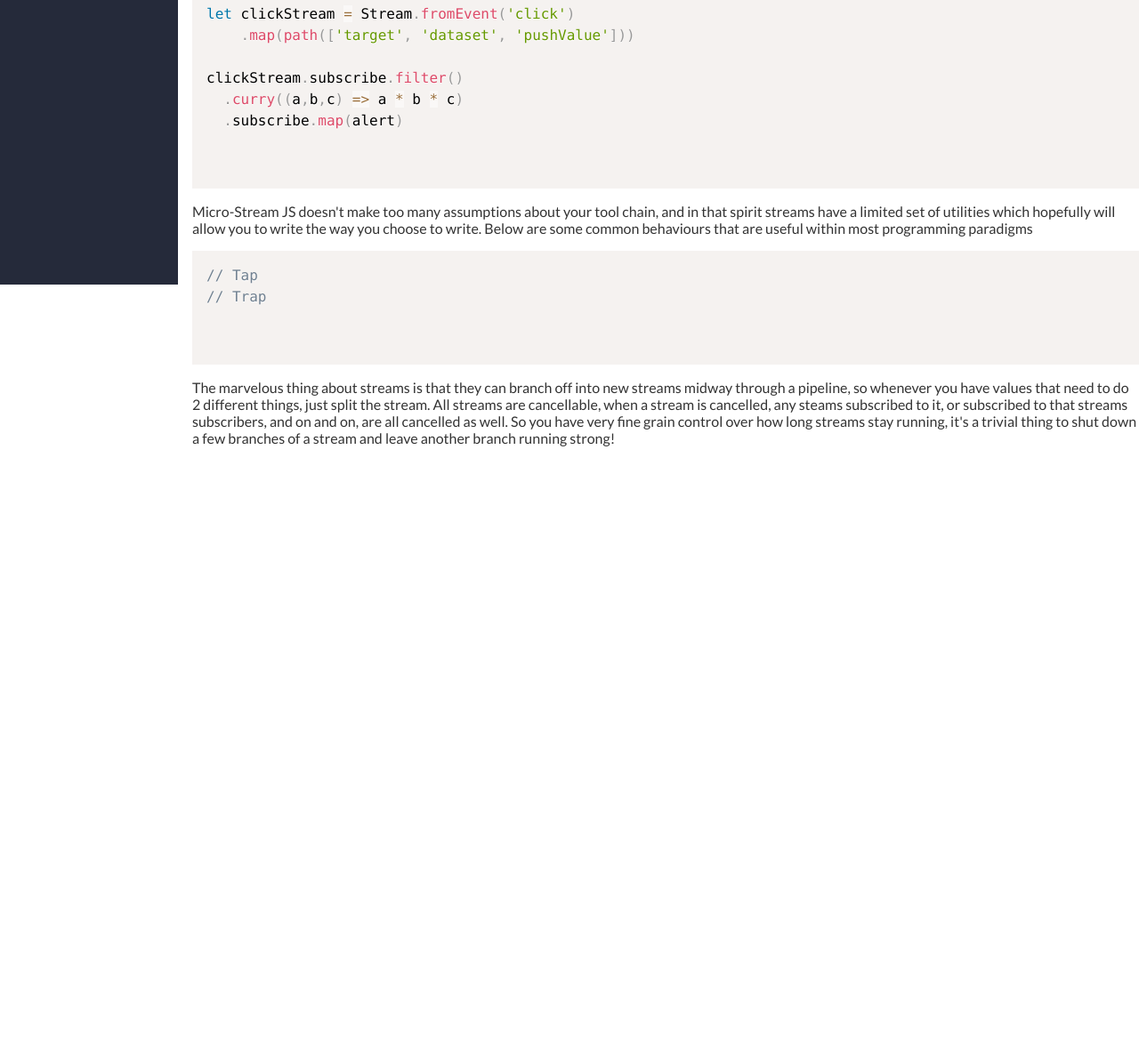
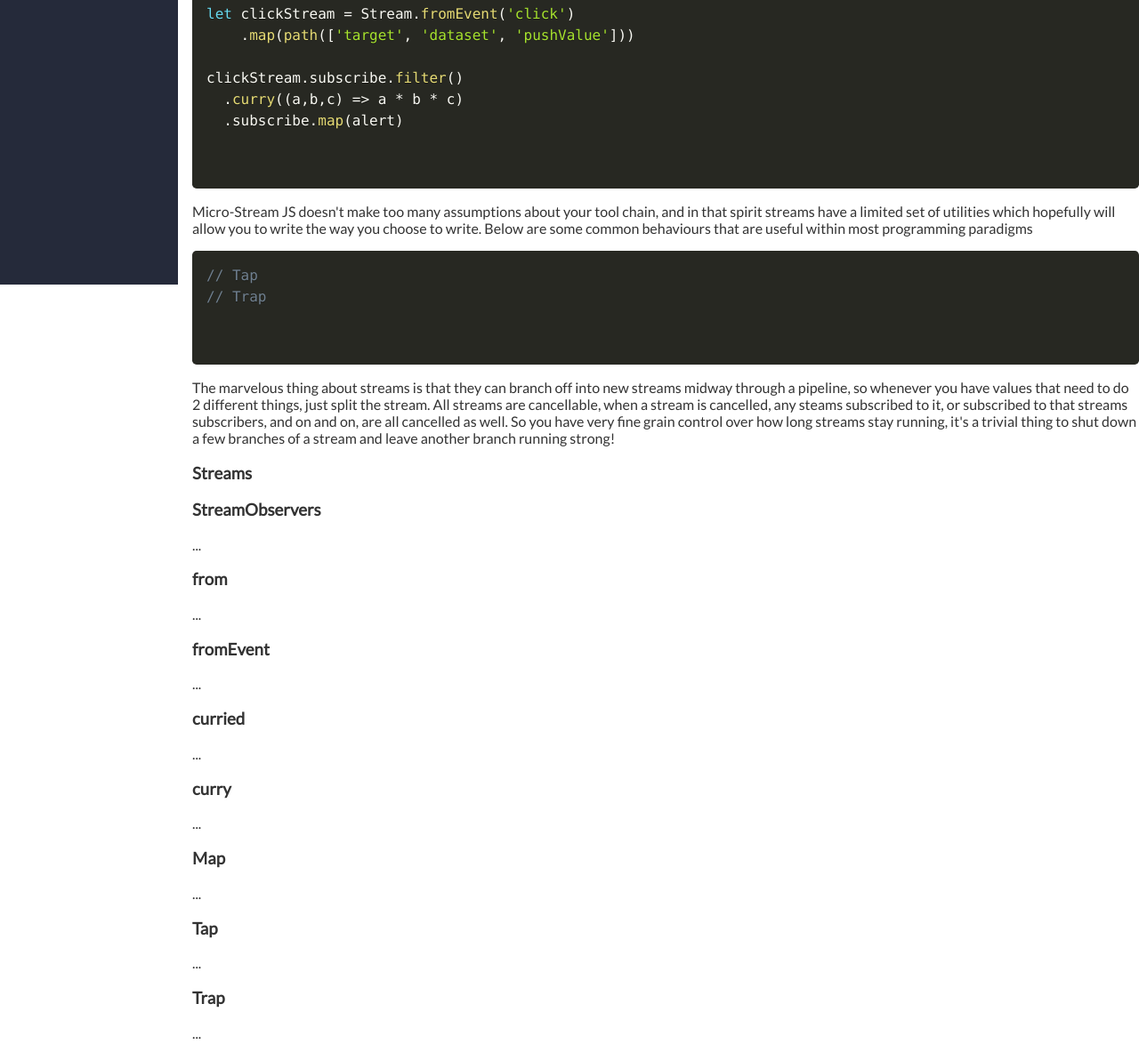
Before and after one commit to mrosata/micro-stream, a website: page index.html in a window 1280 px wide. Shown: the part 480-1654 px from the top of the page at 89% size. Before the commit the page ends 998 px from the top, so only its background shows below. Drawn offline with nearby package versions, Linux system fonts and the light colour scheme.

Commit message:
layout fairly complete

```diff
--- /dev/null
+++ b/app/styles/prism.css
@@ -0,0 +1,122 @@
+/* http://prismjs.com/download.html?themes=prism-okaidia&languages=markup+css+clike+javascript&plugins=highlight-keywords */
+/**
+ * okaidia theme for JavaScript, CSS and HTML
+ * Loosely based on Monokai textmate theme by http://www.monokai.nl/
+ * @author ocodia
+ */
+
+code[class*="language-"],
+pre[class*="language-"] {
+    color: #f8f8f2;
+    background: none;
+    text-shadow: 0 1px rgba(0, 0, 0, 0.3);
+    font-family: Consolas, Monaco, 'Andale Mono', 'Ubuntu Mono', monospace;
+    text-align: left;
+    white-space: pre;
+    word-spacing: normal;
+    word-break: normal;
+    word-wrap: normal;
+    line-height: 1.5;
+
+    -moz-tab-size: 4;
+    -o-tab-size: 4;
+    tab-size: 4;
+
+    -webkit-hyphens: none;
+    -moz-hyphens: none;
+    -ms-hyphens: none;
+    hyphens: none;
+}
+
+/* Code blocks */
+pre[class*="language-"] {
+    padding: 1em;
+    margin: .5em 0;
+    overflow: auto;
+    border-radius: 0.3em;
+}
+
+:not(pre) > code[class*="language-"],
+pre[class*="language-"] {
+    background: #272822;
+}
+
+/* Inline code */
+:not(pre) > code[class*="language-"] {
+    padding: .1em;
+    border-radius: .3em;
+    white-space: normal;
+}
+
+.token.comment,
+.token.prolog,
+.token.doctype,
+.token.cdata {
+    color: slategray;
+}
+
+.token.punctuation {
+    color: #f8f8f2;
+}
+
+.namespace {
+    opacity: .7;
+}
+
+.token.property,
+.token.tag,
+.token.constant,
+.token.symbol,
+.token.deleted {
+    color: #f92672;
+}
+
+.token.boolean,
+.token.number {
+    color: #ae81ff;
+}
+
+.token.selector,
+.token.attr-name,
+.token.string,
+.token.char,
+.token.builtin,
+.token.inserted {
+    color: #a6e22e;
+}
+
+.token.operator,
+.token.entity,
+.token.url,
+.language-css .token.string,
+.style .token.string,
+.token.variable {
+    color: #f8f8f2;
+}
+
+.token.atrule,
+.token.attr-value,
+.token.function {
+    color: #e6db74;
+}
+
+.token.keyword {
+    color: #66d9ef;
+}
+
+.token.regex,
+.token.important {
+    color: #fd971f;
+}
+
+.token.important,
+.token.bold {
+    font-weight: bold;
+}
+.token.italic {
+    font-style: italic;
+}
+
+.token.entity {
+    cursor: help;
+}
--- a/index.html
+++ b/index.html
@@ -16,7 +16,7 @@
     font-family: 'Open Sans', sans-serif;
   }
   </style>
-  <link rel="stylesheet" href="./app/styles/prism.min.css">
+  <link rel="stylesheet" href="./app/styles/prism.css">
   <link rel="stylesheet" href="./app/styles/main.css">
 </head>
 <body id="app">
@@ -28,35 +28,35 @@
 
         <ul class="pure-menu-list">
           <li class="pure-menu-item">
-            <a class="pure-menu-link">Streams</a>
+            <a class="pure-menu-link" href="#Streams">Streams</a>
           </li>
           <li class="pure-menu-item">
-            <a class="pure-menu-link">Stream Observers</a>
+            <a class="pure-menu-link" href="#StreamObservers">Stream Observers</a>
           </li>
         </ul>
         <ul class="pure-menu-list">
           <li class="pure-menu-item">
-            <a class="pure-menu-link">from</a>
+            <a class="pure-menu-link" href="#from">from</a>
           </li>
           <li class="pure-menu-item">
-            <a class="pure-menu-link">fromEvent</a>
+            <a class="pure-menu-link" href="#fromEvent">fromEvent</a>
           </li>
           <li class="pure-menu-item">
-            <a class="pure-menu-link">curried</a>
+            <a class="pure-menu-link" href="#curried">curried</a>
           </li>
           <li class="pure-menu-item">
-            <a class="pure-menu-link">curry</a>
+            <a class="pure-menu-link" href="#curry">curry</a>
           </li>
         </ul>
         <ul class="pure-menu-list">
           <li class="pure-menu-item">
-            <a class="pure-menu-link">Map</a>
+            <a class="pure-menu-link" href="#Map">Map</a>
           </li>
           <li class="pure-menu-item">
-            <a class="pure-menu-link">Tap</a>
+            <a class="pure-menu-link" href="#Tap">Tap</a>
           </li>
           <li class="pure-menu-item">
-            <a class="pure-menu-link">Trap</a>
+            <a class="pure-menu-link" href="#Trap">Trap</a>
           </li>
         </ul>
       </div>
@@ -161,15 +161,47 @@ clickStream.subscribe.filter()
           few branches of a stream and leave another branch running strong!
 
         </p>
-        <div class="stream-content"><p id="stream-1">
-        </p>
-        </div><div class="stream-content"><p id="stream-2">
-        </p>
-        </div><div class="stream-content"><p id="stream-3">
-        </p>
-        </div><div class="stream-content"><p id="stream-4">
+        <section id="api-docs">
+          <div class="api-content">
+            <h3 id="Streams">Streams</h3>
+            <p class="api-doc">
             </p>
           </div>
+
+          <div class="api-content">
+            <h3 id="StreamObservers">StreamObservers</h3>
+            <p class="api-doc">...</p>
+          </div>
+          <div class="api-content">
+            <h3 id="from">from</h3>
+            <p class="api-doc">...</p>
+          </div>
+          <div class="api-content">
+            <h3 id="fromEvent">fromEvent</h3>
+            <p class="api-doc">...</p>
+          </div>
+          <div class="api-content">
+            <h3 id="curried">curried</h3>
+            <p class="api-doc">...</p>
+          </div>
+          <div class="api-content">
+            <h3 id="curry">curry</h3>
+            <p class="api-doc">...</p>
+          </div>
+          <div class="api-content">
+            <h3 id="Map">Map</h3>
+            <p class="api-doc">...</p>
+          </div>
+          <div class="api-content">
+            <h3 id="Tap">Tap</h3>
+            <p class="api-doc">...</p>
+          </div>
+          <div class="api-content">
+            <h3 id="Trap">Trap</h3>
+            <p class="api-doc">...</p>
+          </div>
+        </section>
+
       </div>
     </div>
   </div>
```
Also changed, not shown: app/js/prism.min.js (added), 1 other file. Lines whose indentation alone changed are shown as unchanged.
